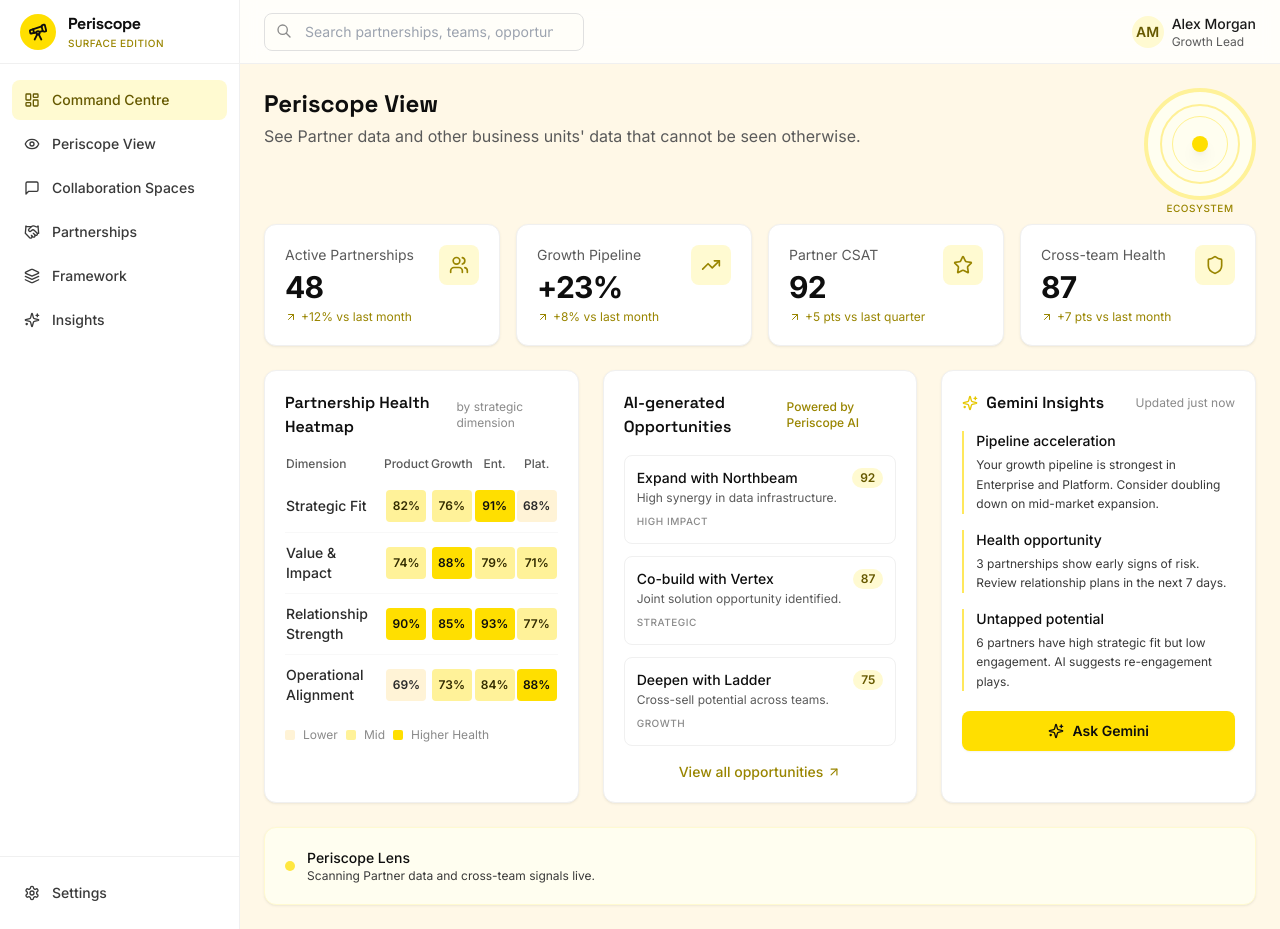
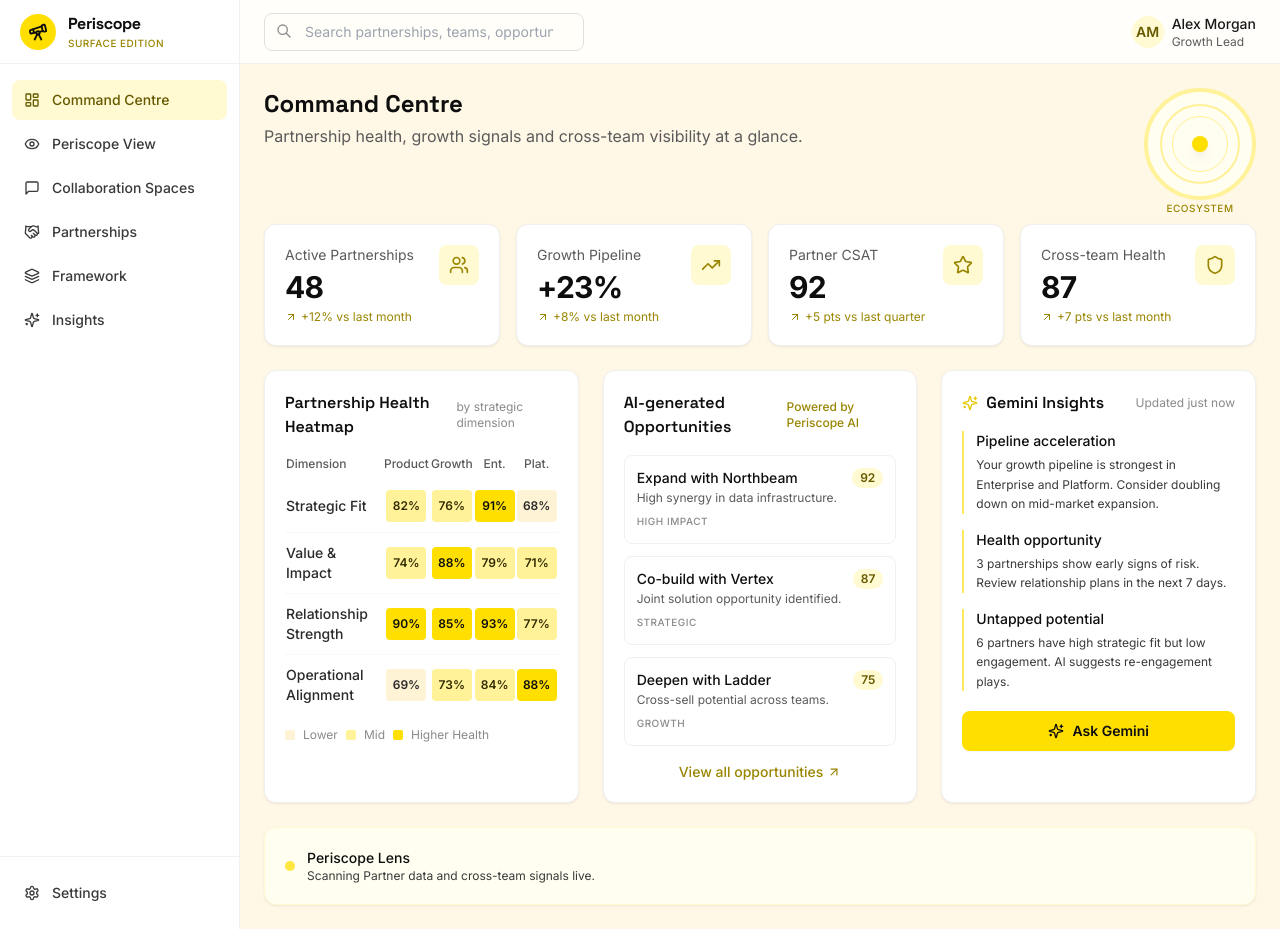
Before and after one commit to futureimadmin/periscope, a React (Vite) app in the folder frontend/: page /app in a window 1280 px wide. Built offline with nearby package versions, Linux system fonts and the light colour scheme.

Commit message:
feat(surface): rename Dashboard header to Command Centre

```diff
--- a/frontend/src/pages/Dashboard.tsx
+++ b/frontend/src/pages/Dashboard.tsx
@@ -66,15 +66,13 @@ function scoreColor(score: number) {
 export default function Dashboard() {
   return (
     <div className="space-y-6">
-      {/* Header */}
       <div className="flex items-start justify-between">
         <div>
-          <h1 className="font-display text-2xl font-bold text-charcoal-900">Periscope View</h1>
+          <h1 className="font-display text-2xl font-bold text-charcoal-900">Command Centre</h1>
           <p className="mt-1 text-charcoal-500">
-            See Partner data and other business units' data that cannot be seen otherwise.
+            Partnership health, growth signals and cross-team visibility at a glance.
           </p>
         </div>
-        {/* Circular radar motif */}
         <div className="hidden lg:flex h-28 w-28 items-center justify-center rounded-full border-4 border-gold-200 bg-gold-50 relative">
           <div className="absolute inset-3 rounded-full border-2 border-gold-300 opacity-60" />
           <div className="absolute inset-6 rounded-full border border-gold-400 opacity-40" />
@@ -85,7 +83,6 @@ export default function Dashboard() {
         </div>
       </div>
 
-      {/* Metrics */}
       <div className="grid gap-4 sm:grid-cols-2 lg:grid-cols-4">
         {metrics.map((m) => (
           <div key={m.label} className="card">
@@ -106,9 +103,7 @@ export default function Dashboard() {
         ))}
       </div>
 
-      {/* Main grid */}
       <div className="grid gap-6 lg:grid-cols-3">
-        {/* Heatmap */}
         <div className="card lg:col-span-1">
           <div className="flex items-center justify-between mb-4">
             <h2 className="font-display font-semibold text-charcoal-900">Partnership Health Heatmap</h2>
@@ -148,7 +143,6 @@ export default function Dashboard() {
           </div>
         </div>
 
-        {/* AI Opportunities */}
         <div className="card lg:col-span-1">
           <div className="flex items-center justify-between mb-4">
             <h2 className="font-display font-semibold text-charcoal-900">AI-generated Opportunities</h2>
@@ -177,7 +171,6 @@ export default function Dashboard() {
           </button>
         </div>
 
-        {/* Gemini Insights */}
         <div className="card lg:col-span-1">
           <div className="flex items-center justify-between mb-4">
             <h2 className="font-display font-semibold text-charcoal-900 flex items-center gap-2">
@@ -201,7 +194,6 @@ export default function Dashboard() {
         </div>
       </div>
 
-      {/* Live lens indicator */}
       <div className="card flex items-center gap-3 bg-gold-50 border-gold-100">
         <div className="h-2.5 w-2.5 rounded-full bg-gold-400 animate-pulse" />
         <div>
```
